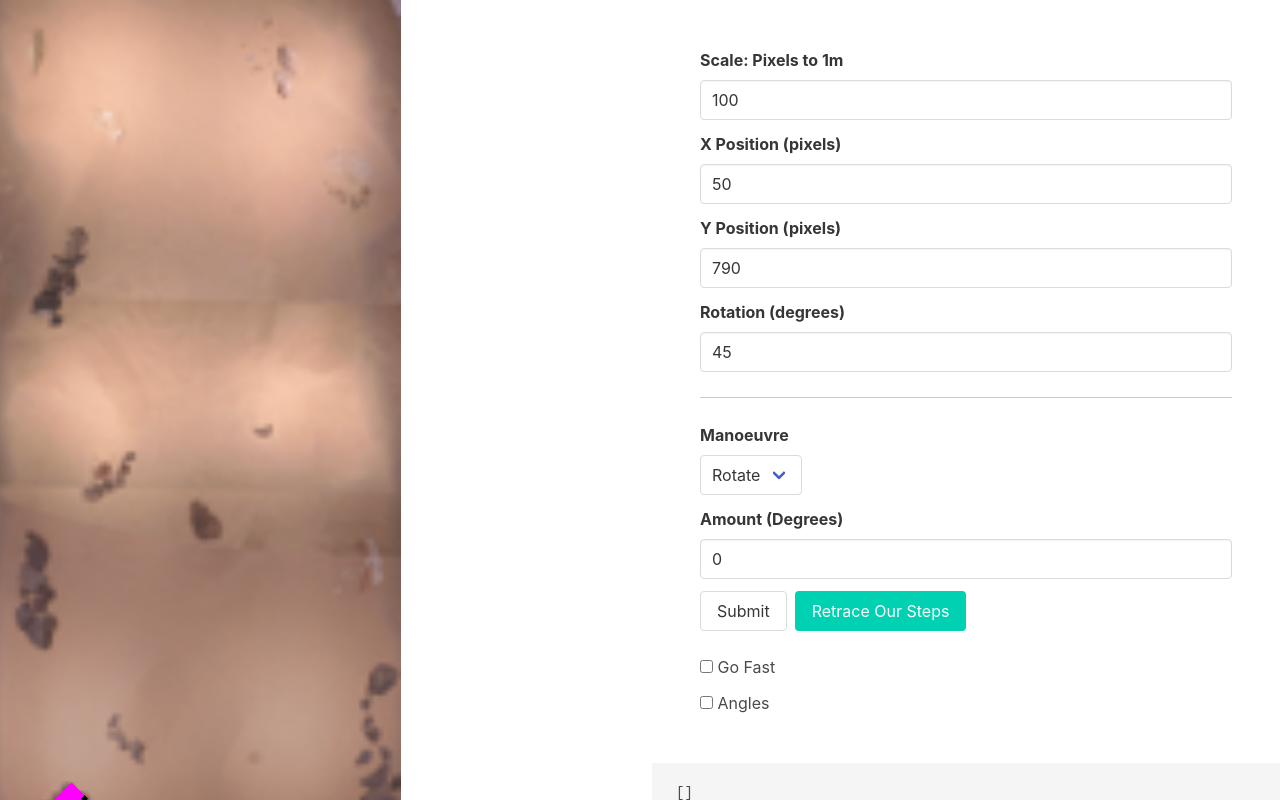
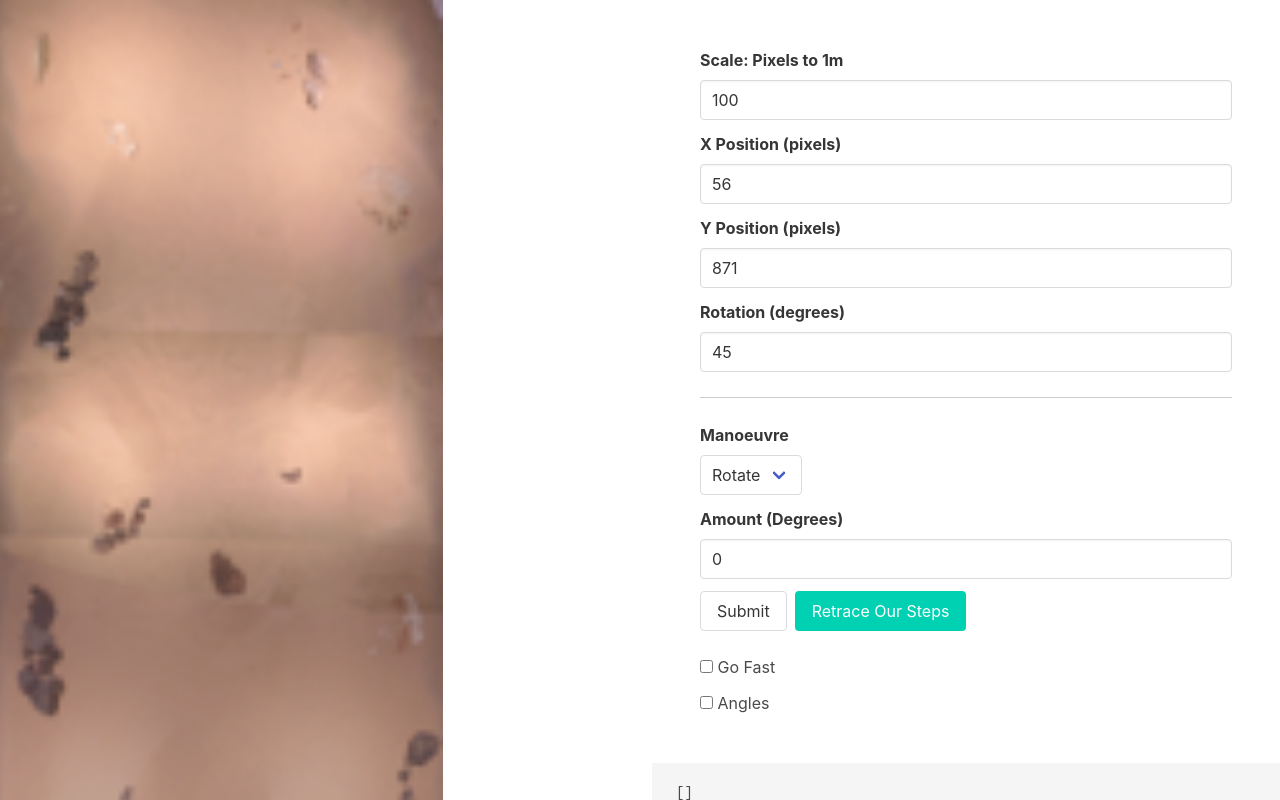
Before and after one commit to joedrees/rover-driver, a Nuxt app: page / in a window 1280 px wide. Shown: the top 800 px of the page. Built offline with nearby package versions, Linux system fonts and the light colour scheme.

Commit message:
think this sort of works better

```diff
--- a/app.vue
+++ b/app.vue
@@ -87,8 +87,8 @@ function delay(time) {
 export default {
   data() {
     return {
-      roverX: parseInt(this.$route.query.x )|| 50,
-      roverY: parseInt(this.$route.query.y) || 790,
+      roverX: parseInt(this.$route.query.x )|| 56,
+      roverY: parseInt(this.$route.query.y) || 871,
       roverYaw: parseInt(this.$route.query.r) || 45,
       pixelScale: parseInt(this.$route.query.s) || 100,
       manoeuvre: 'rotate',
@@ -170,6 +170,22 @@ export default {
           type: 'move',
           value: 75,
         },
+        {
+          type: 'move',
+          value: 50,
+        },
+        {
+          type: 'rotate',
+          value: 41,
+        },
+        {
+          type: 'move',
+          value: 280,
+        },
+        {
+          type: 'rotate',
+          value: -100,
+        },
       ],
     };
   },
@@ -223,7 +239,7 @@ export default {
   background-image: url('/static/Chryse_orbital_image.png');
   background-repeat: no-repeat;
   background-size: contain;
-  height: 909px;
+  height: 1000px;
 }
 #rover {
   background-color: #f0f;
```
